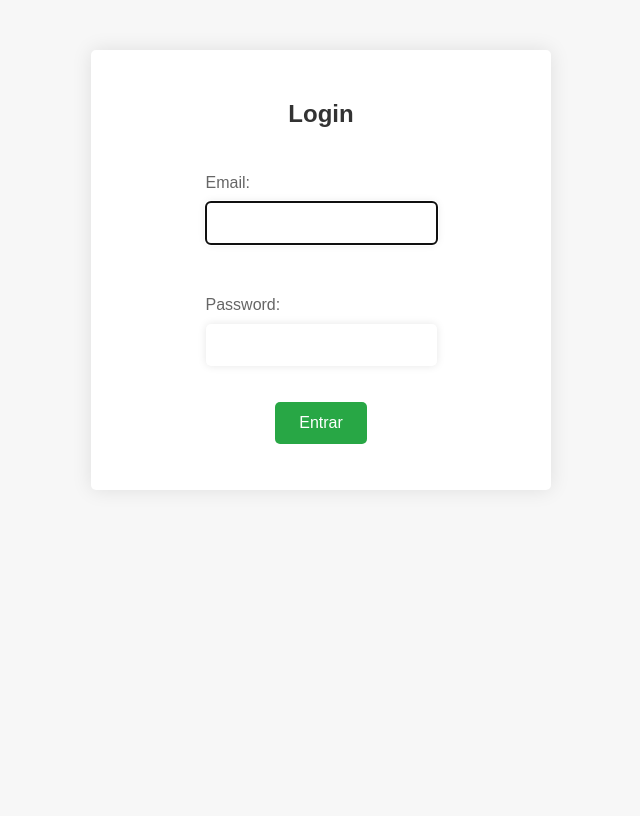
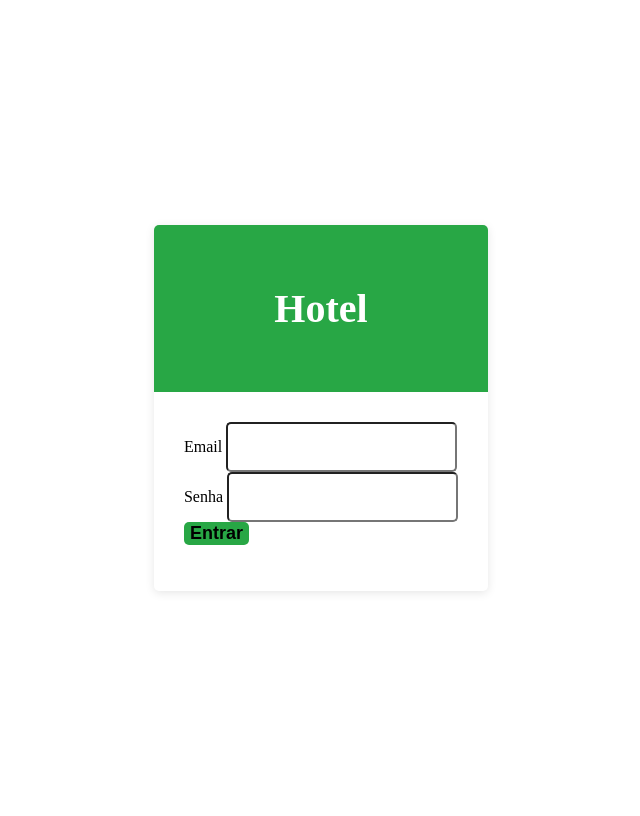
Before and after one commit to LucasAraujoBR/s.d_projeto, a Django app: page /login/ in a window 1280 px wide. Shown: the whole page, without its empty margins (319-959 px from the left). Before the commit the page ends 444 px from the top, so only its background shows below. Run offline with Django 4.2, Linux system fonts and the light colour scheme; parts of the project's set-up code (start-up, migrations or seed data) failed here and were passed over.

Commit message:
feat: add login, onboard client

```diff
--- a/backend_django/apps/auth_system/api/viewsets.py
+++ b/backend_django/apps/auth_system/api/viewsets.py
@@ -12,6 +12,7 @@ from rest_framework.response import Response
 from django.http import HttpResponsePermanentRedirect
 from rest_framework.views import APIView
 import os
+from django.shortcuts import render, redirect
 from rest_framework_simplejwt.views import (
     TokenObtainPairView,
     TokenRefreshView,
@@ -39,7 +40,7 @@ class TokenObtainPairView(TokenObtainPairView):
     )
     def post(self, request, *args, **kwargs):
         serializer = self.get_serializer(data=request.data)
-
+        print('entry')
         try:
             serializer.is_valid(raise_exception=True)
         except TokenError as e:
--- a/backend_django/apps/clients/views.py
+++ b/backend_django/apps/clients/views.py
@@ -1,4 +1,8 @@
 from django.contrib.auth.views import LoginView
-
+from django.views.generic import ListView
 class Login(LoginView):
     template_name = 'login.html'
+
+
+class Onboard(LoginView):
+    template_name = 'onboard.html'
--- a/backend_django/sist_dist/urls.py
+++ b/backend_django/sist_dist/urls.py
@@ -20,7 +20,7 @@ from drf_spectacular.views import SpectacularAPIView, SpectacularRedocView, Spec
 from django.conf import settings
 from django.conf.urls.static import static
 
-from apps.clients.views import Login
+from apps.clients.views import Login, Onboard
 app_name = 'backend'
 urlpatterns = [
     path('admin/', admin.site.urls),
@@ -29,5 +29,6 @@ urlpatterns = [
     path('auth/', include('apps.auth_system.api.urls'), name='Auth'),
     path('client/', include('apps.clients.api.clients.urls'), name='Clients'),
     path('login/', Login.as_view(), name='Login'),
+    path('onboard/', Onboard.as_view(), name='Onboard'),
 
 ]
--- a/backend_django/templates/login.html
+++ b/backend_django/templates/login.html
@@ -1,73 +1,121 @@
-{% block content %}
-  <div class="login-form">
-    <h2>Login</h2>
-    <form method="post">
-      {% csrf_token %}
-      {{ form.as_p }}
-      <button type="submit">Entrar</button>
+<div class="container">
+  <div class="row">
+    <div class="col-md-6 offset-md-3">
+      <div class="card">
+        <div class="card-header">
+          <h3 class="text-center mb-0"><strong>Hotel</strong></h3>
+        </div>
+        <div class="card-body">
+          <form onsubmit="login(event)">
+            <div class="form-group">
+              <label for="email">Email</label>
+              <input type="email" class="form-control" id="email" name="email" required>
+            </div>
+            <div class="form-group">
+              <label for="password">Senha</label>
+              <input type="password" class="form-control" id="password" name="password" required>
+            </div>
+            <div class="form-group text-center">
+              <button type="submit" class="btn btn-primary btn-block">Entrar</button>
+            </div>
           </form>
+          <form onsubmit="login(event)" id="login-form">
         </div>
+      </div>
+    </div>
+  </div>
+</div>
+
 <style>
-    body {
-      margin: 0;
-      padding: 0;
-      font-family: Arial, sans-serif;
-      background-color: #f7f7f7;
-    }
-
-    .login-form {
-      width: 400px;
-      margin: 50px auto;
-      padding: 30px;
-      background-color: #fff;
-      border-radius: 5px;
-      box-shadow: 0 0 20px rgba(0, 0, 0, 0.1);
+  .card-header {
+    background-color: #28a745;
+    border-radius: 5px 5px 0 0;
+    color: #fff;
+    padding: 20px;
     text-align: center;
   }
 
-    h2 {
-      margin-bottom: 30px;
-      color: #333;
+  .card-header h3 {
+    font-weight: bold;
+    font-size: 2.5rem;
   }
 
-    form {
-      display: flex;
-      flex-direction: column;
-      align-items: center;
+  .card-body {
+    padding: 30px;
   }
 
-    label {
-      display: block;
-      margin-bottom: 10px;
-      color: #666;
+  .form-control {
+    border-radius: 5px;
+    box-shadow: none;
     font-size: 16px;
-      text-align: left;
+    height: 50px;
+    padding: 10px;
   }
 
-    input[type="text"],
-    input[type="password"] {
-      padding: 12px;
-      margin-bottom: 20px;
+  .btn-primary {
+    background-color: #28a745;
+    border: none;
     border-radius: 5px;
-      border: none;
-      box-shadow: 0 0 8px rgba(0, 0, 0, 0.1);
-      width: 100%;
-      font-size: 16px;
+    font-size: 18px;
+    font-weight: bold;
+    transition: all 0.2s ease;
   }
 
-    button[type="submit"] {
-      padding: 12px 24px;
-      background-color: #28a745;
-      color: #fff;
-      border-radius: 5px;
-      border: none;
-      cursor: pointer;
-      font-size: 16px;
-      transition: background-color 0.3s ease;
+  .btn-primary:hover {
+    background-color: #218838;
   }
 
-    button[type="submit"]:hover {
-      background-color: #218838;
+  .container {
+    display: flex;
+    justify-content: center;
+    align-items: center;
+    height: 100vh;
+  }
+
+  .card {
+    border: none;
+    border-radius: 5px;
+    box-shadow: 0 2px 10px rgba(0, 0, 0, 0.1);
+    max-width: 500px;
+    width: 100%;
   }
 </style>
-{% endblock %}
+
+<script>
+  function login(event) {
+    event.preventDefault();
+
+    const form = event.target;
+    const email = form.email.value;
+    const password = form.password.value;
+
+    const payload = JSON.stringify({
+      email,
+      password
+    });
+    const headers = {
+      'Content-Type': 'application/json'
+    };
+
+    fetch('/auth/login/', {
+      method: 'POST',
+      headers,
+      body: payload
+    })
+    .then(response => {
+      if (!response.ok) {
+        throw new Error('Não foi possível fazer login.');
+      }
+      else{
+        return response.json();
+      }
+    })
+    .then(data => {
+      const userData = JSON.stringify(data);
+      window.location.href = 'http://localhost:8000/onboard/?user_data=' + encodeURIComponent(userData);
+    })
+    .catch(error => {
+      alert('Erro ao efetuar o login. Verifique suas credenciais e tente novamente.');
+    });
+  }
+</script>
```
Also changed, not shown: backend_django/templates/onboard.html (added, +243 -0 lines). Lines whose indentation alone changed are shown as unchanged.
